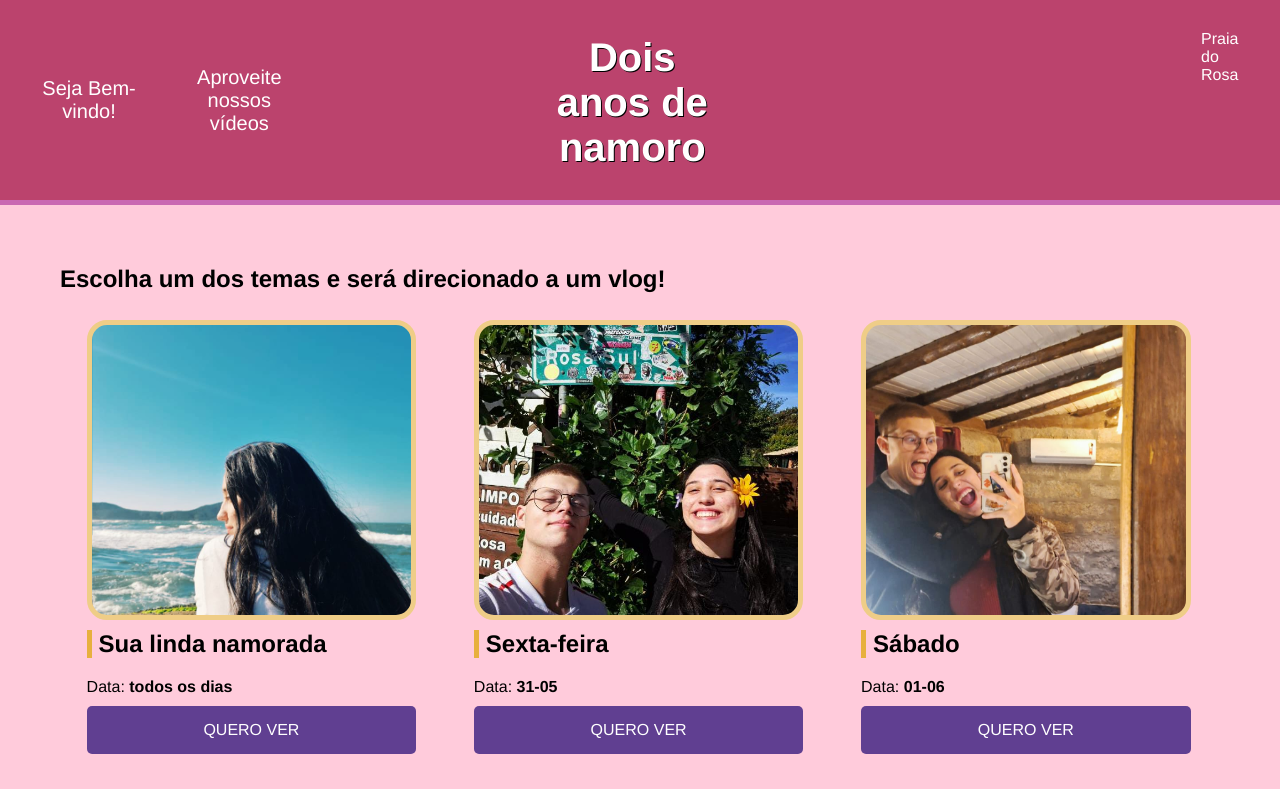
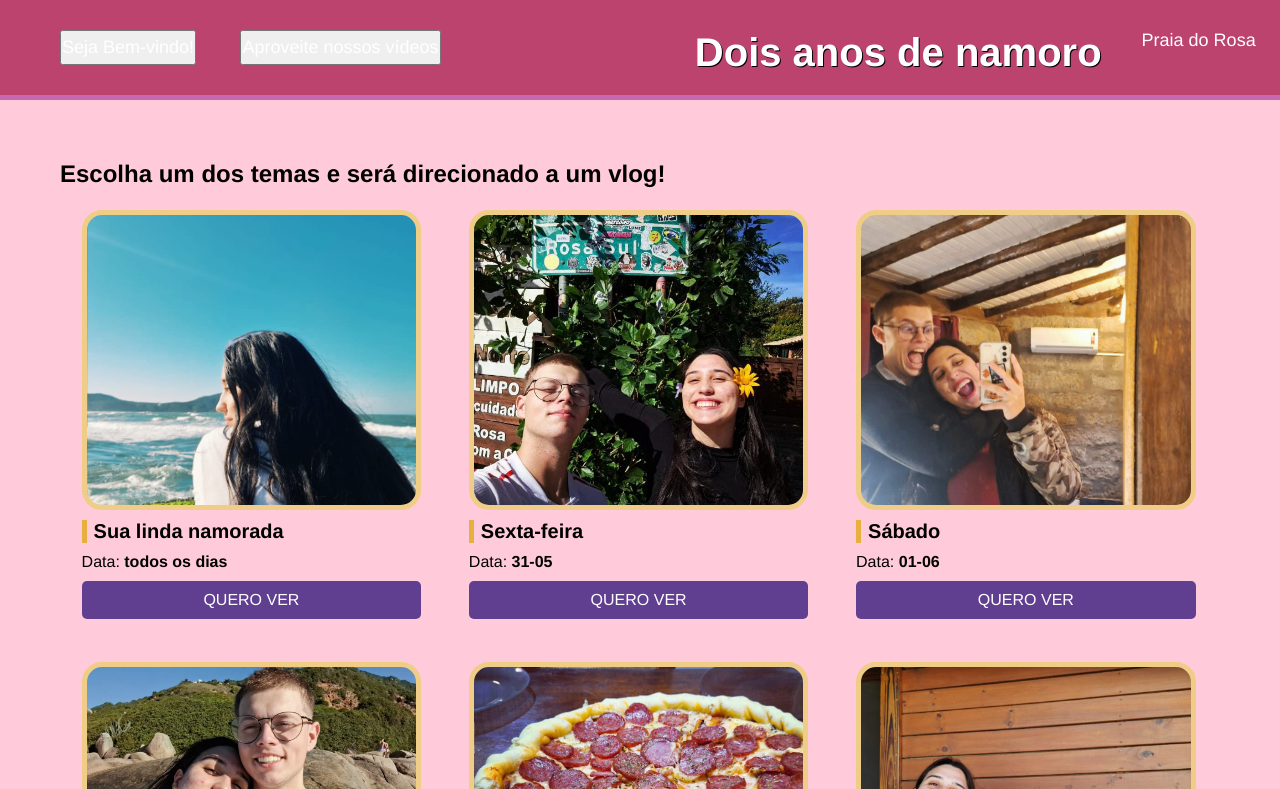
Before and after one commit to isabellyschaffer/isabellyschaffer.github.io, a plain HTML site: page index.html in a window 1280 px wide. Shown: the top 789 px of the page. Drawn offline with Linux system fonts and the light colour scheme.

Commit message:
Update style.css

```diff
--- a/css/style.css
+++ b/css/style.css
@@ -1,134 +1,112 @@
-* {
+*{
     padding: 0;
     margin: 0;
     box-sizing: border-box;
     font-family: Helvetica;
 }
 
-#hcont {
+#hcont{
     display: flex;
-    flex-direction: row;
+    flex-direction: column;
 }
 
-header {
+header{
     background-color: #BB436D;
     color: white;
-    padding: 30px;
+    padding: 20px;
     text-align: center;
     border-bottom: 5px solid #C968B2;
 }
 
-h1 {
+h1{
     color: #fff;
     text-shadow: 1px 1px #000;
-    padding-top: 5px;
-    padding-left: 250px;
-    font-size: 40px;
+    padding-top: 10px;
+    padding-left: 10px;
+    font-size: 24px;
 }
+/* titulo */
 
-.car {
+.car, #log, #clog {
     display: block;
-    width: 10%;
+    width: 80%;
     color: white;
     text-align: justify;
     text-decoration: none;
     background-color: none;
-    margin-left: 487px;
+    margin: 10px auto;
+    font-size: 18px;
 }
+/* praia do rosa, aproveite nossos videos, seja bem vindo */
 
-#log {
-    display: block;
-    width: 25%;
-    color: #fff;
-    padding: 0px;
-    border: none;
-    font-size: 20px;
-    background-color: transparent;
-    margin-left: 40px;
-    margin-top: 0px;
-}
-
-#clog {
-    display: block;
-    width: 20%;
-    color: #fff;
-    padding: 0px;
-    border: none;
-    font-size: 20px;
-    background-color: transparent;
-    margin-left: 10px;
-    margin-top: 0px;
-}
-
-.container {
+.container{
     background-color: #ffcbdb;
     min-height: 60vh;
-    padding: 60px;
+    padding: 20px;
 }
+/* tamanho da pagina */
 
-.produtos-container {
-    max-width: 1200px;
+.produtos-container{
+    max-width: 100%;
     margin: 0 auto;
 }
 
-.product-image {
-    height: 300px;
+.product-image{
+    height: 200px;
     width: 100%;
     margin-bottom: 10px;
     background-position: center;
     background-size: cover;
-    border: 5px solid #EFCD87;
+    border: 5px solid 	#EFCD87;
     border-radius: 20px;
 }
+/* espaçamento da foto com o titulo da foto */
 
-.card {
-    width: 31%;
-    display: inline-block;
-    margin: 1% 1%;
-    padding: 15px;
+.card{
+    width: 100%;
+    display: block;
+    margin: 10px 0;
+    padding: 10px;
 }
+/* tamanho das fotos */
 
-#img-1 {
+#img-1{
     background-image: url('../imagens/img1.jpg');
 }
-
-#img-2 {
+#img-2{
     background-image: url('../imagens/img2.jpg');
 }
-
-#img-3 {
+#img-3{
     background-image: url('../imagens/img3.jpg');
 }
-
-#img-4 {
+#img-4{
     background-image: url('../imagens/img4.jpg');
 }
-
-#img-5 {
+#img-5{
     background-image: url('../imagens/img5.jpeg');
 }
-
-#img-6 {
+#img-6{
     background-image: url('../imagens/img6.jpeg');
 }
 
-h3 {
-    margin-bottom: 20px;
+h3{
+    margin-bottom: 10px;
     color: #000;
     border-left: 5px solid #E7B03E;
     padding-left: 7px;
-    font-size: 24px;
+    font-size: 20px;
 }
+/* titulo das fotos */
 
-.card p {
+.card p{
     margin-bottom: 10px;
 }
 
-.bold {
+.bold{
     font-weight: bold;
 }
 
-.btn {
+.btn{
     display: block;
     width: 100%;
     text-align: center;
@@ -136,57 +114,53 @@ h3 {
     text-decoration: none;
     background-color: #603F91;
     color: #fff;
-    padding: 15px;
+    padding: 10px;
     border-radius: 5px;
     transition: 0.5s;
 }
+/* botao */
 
-.btn:hover {
+.btn:hover{
     background-color: #EFCD87;
 }
+/* transiçao botao */
 
-#rodape {
+#rodape{
     background-color: #4D26B4;
     color: #fff;
     border-top: 3px solid #603F91;
     text-align: center;
-    padding: 20px;
+    padding: 10px;
 }
+/* rodape */
 
-/* Mobile styles */
-@media (max-width: 768px) {
+/* Media Query para telas maiores */
+@media (min-width: 768px) {
     #hcont {
-        flex-direction: column;
+        flex-direction: row;
     }
 
     h1 {
-        padding-left: 0;
-        font-size: 30px;
+        font-size: 40px;
+        padding-left: 250px;
     }
 
-    .car {
-        width: 80%;
-        margin: 0 auto;
-    }
-
-    #log,
-    #clog {
-        width: 100%;
-        margin-left: 0;
-        text-align: center;
-        margin-top: 10px;
+    .car, #log, #clog {
+        width: auto;
+        margin-left: 40px;
     }
 
     .container {
-        padding: 30px;
+        padding: 60px;
     }
 
     .card {
-        width: 100%;
-        margin: 10px 0;
+        width: 31%;
+        display: inline-block;
+        margin: 1% 1%;
     }
 
     .product-image {
-        height: 200px;
+        height: 300px;
     }
 }
```
